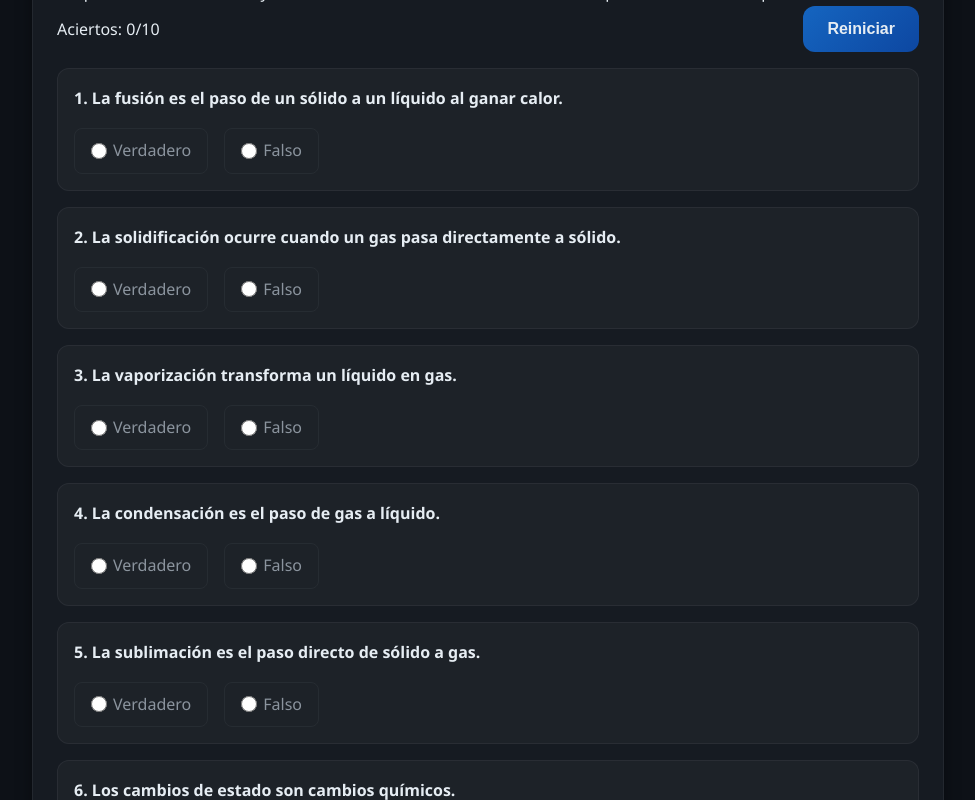
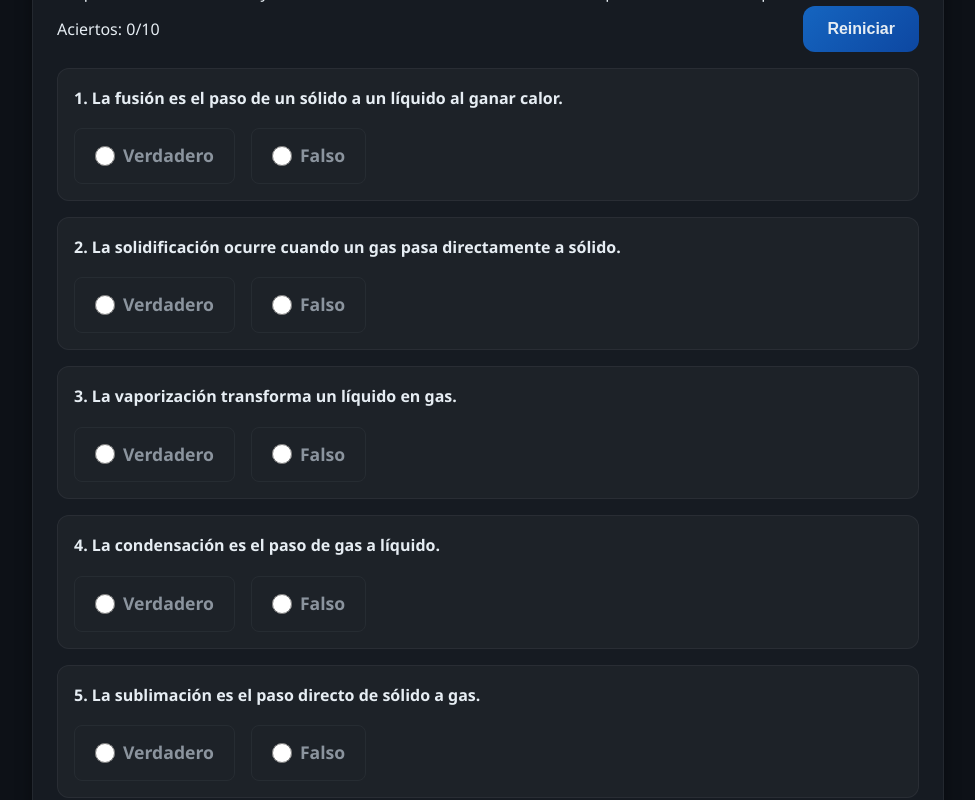
Before and after one commit to martinz10one/ova-cambios-materia, a Vue app: page /paso4 in a window 1280 px wide. Shown: the part 1480-2280 px from the top of the page, without its empty margins (152-1127 px from the left). Built offline with nearby package versions, Linux system fonts and the light colour scheme.

Commit message:
tamaño de letra

```diff
--- a/src/styles/variables.css
+++ b/src/styles/variables.css
@@ -763,13 +763,15 @@ select option {
 .opcion-vf-label {
   display: flex;
   align-items: center;
-  gap: 6px;
+  gap: 8px;
   cursor: pointer;
-  padding: 8px 16px;
+  padding: 12px 20px;
   border-radius: 8px;
   border: 1px solid rgba(48, 54, 61, 0.5);
   transition: var(--transition);
   color: var(--color-texto-claro);
+  font-size: 1.1rem;
+  font-weight: 600;
 }
 
 .opcion-vf-label:hover {
@@ -779,8 +781,8 @@ select option {
 
 .opcion-vf-label input[type="radio"] {
   accent-color: var(--color-primario);
-  width: 16px;
-  height: 16px;
+  width: 20px;
+  height: 20px;
 }
 
 .icono-vf {
```
Also changed, not shown: 4 other files (tests, documents, lock files or other folders).
